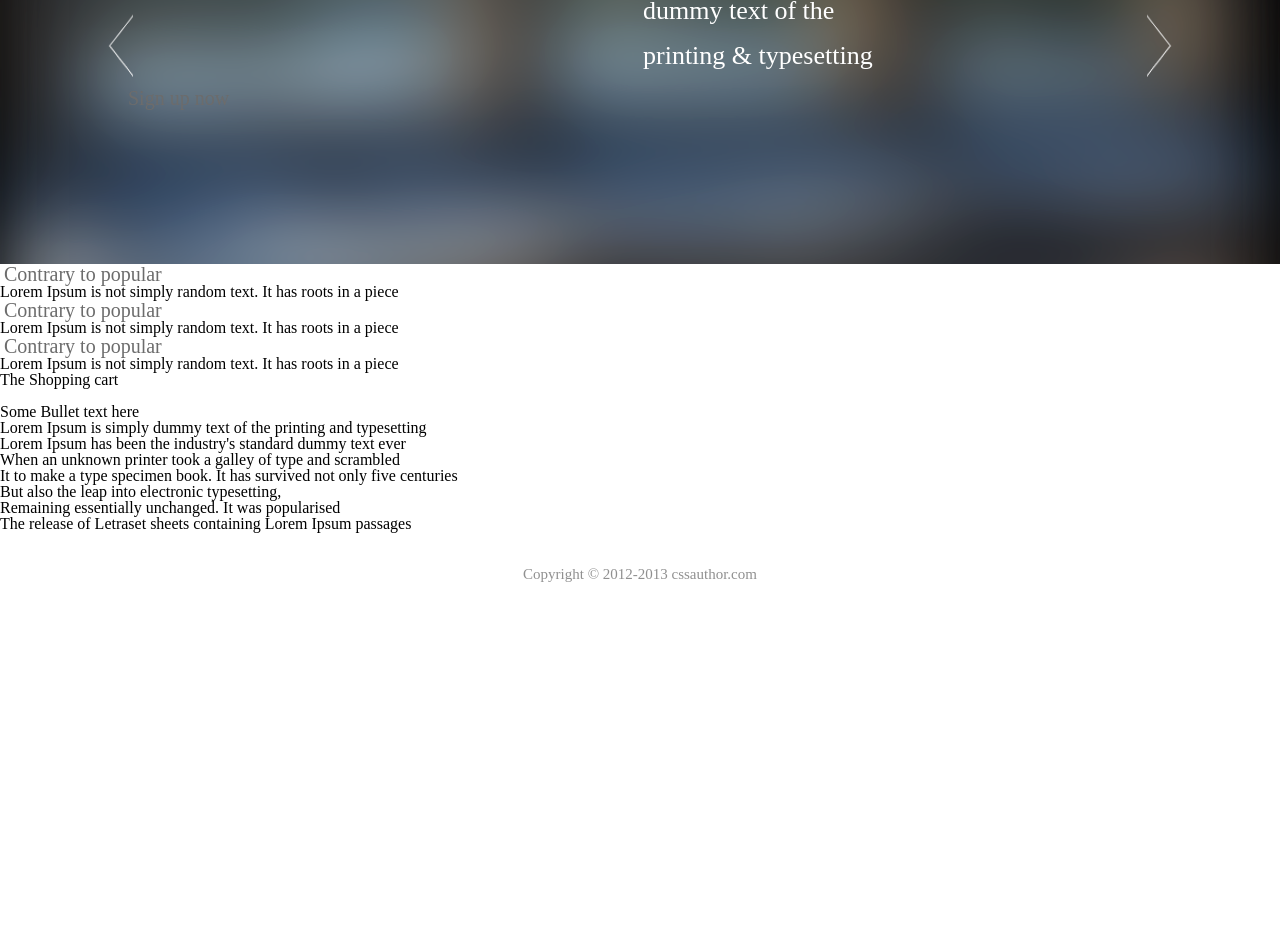
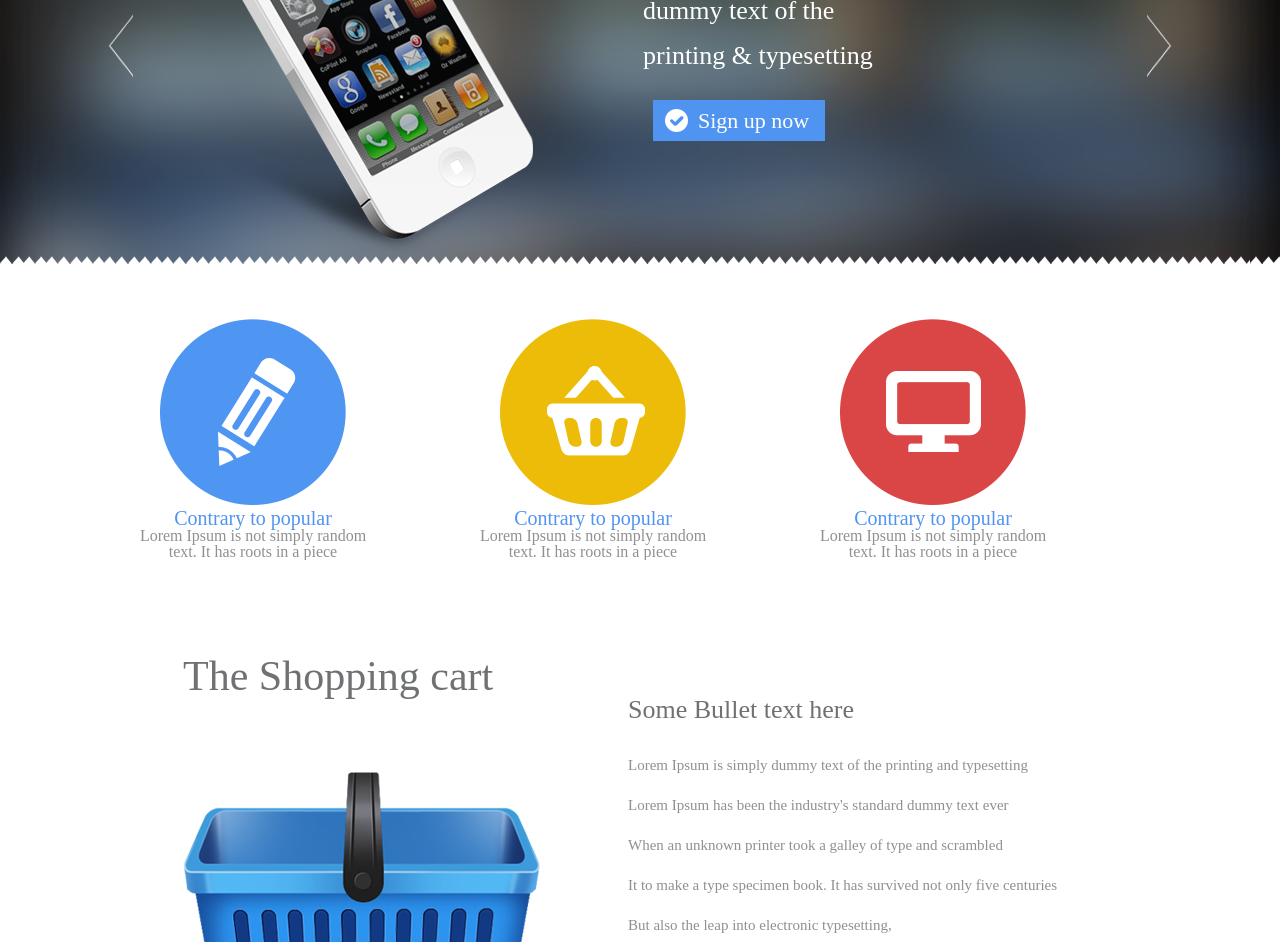
Before and after one commit to w3prog/Prechu, a website: page index.html in a window 1280 px wide. Shown: the part 305-1247 px from the top of the page. Before the commit the page ends 932 px from the top, so only its background shows below. Drawn offline with Linux system fonts and the light colour scheme.

Commit message:
four commit

```diff
--- a/index.html
+++ b/index.html
@@ -8,7 +8,7 @@
 <body>
     <header>
        <div class="container">
-           <h1>
+        <h1>
             <a href="#">Prechu</a>
         </h1>
 
@@ -18,40 +18,48 @@
             <li><a href="#">Services</a></li>
             <li><a href="#">Contact</a></li>
         </ul>
+
        </div>
     </header>
+
     <section class="banner">
         <div class="container">
-          <img src="#" alt="">
+          <img src="img/iphone.png" alt="">
           <h2>Lorem Ipsum is simply</h2>
           <p>dummy text of the</p>
           <p>printing & typesetting</p>
-          <a href="#">Sign up now</a>
+          <a href="#" class="ok">Sign up now</a>
           <a href="#" class="next"></a>
           <a href="#" class="down"></a>
         </div>
+
+        <div class="line"></div>
     </section>
-    <section>
+
+    <section class="content container">
         <article>
-          <img src="" alt="">
+          <img src="img/Shape-1.png" alt="">
           <a href="#">Contrary to popular</a>
           <p>Lorem Ipsum is not simply random text. It has roots in a piece </p>
         </article>
+
         <article>
-          <img src="" alt="">
+          <img src="img/Shape-2.png" alt="">
           <a href="#">Contrary to popular</a>
           <p>Lorem Ipsum is not simply random text. It has roots in a piece </p>
         </article>
+
         <article>
-          <img src="" alt="">
+          <img src="img/Shape-3.png" alt="">
           <a href="#">Contrary to popular</a>
           <p>Lorem Ipsum is not simply random text. It has roots in a piece </p>
         </article>
     </section>
-    <section>
+
+    <section class="container basket">
       <h2>The Shopping cart</h2>
-      <img src="" alt="">
-      <div class="cart-text">
+      <img src="img/cart.png" alt="">
+      <div class="basket-text">
         <h3>Some Bullet text here</h3>
         <p>Lorem Ipsum is simply dummy text of the printing and typesetting</p>
         <p>Lorem Ipsum has been the industry's standard dummy text ever </p>
@@ -62,7 +70,9 @@
         <p>The release of Letraset sheets containing Lorem Ipsum passages</p>
       </div>
     </section>
-    <footer>
+
+    <div class="shadow-line"></div>
+    <footer class="container">
       <p>Copyright © 2012-2013 cssauthor.com</p>
     </footer>
 </body>
--- /dev/null
+++ b/package.json
@@ -0,0 +1,6 @@
+{
+    "repository" :
+        { "type" : "git"
+        , "url" : "https://github.com/malas34/brackets-github-issues.git"
+    }
+}
--- a/sass/screen.scss
+++ b/sass/screen.scss
@@ -4,3 +4,193 @@
  * <link href="/stylesheets/screen.css" media="screen, projection" rel="stylesheet" type="text/css" /> */
 
 @import "compass/reset";
+
+@font-face {
+font-family: SegoeWP; /* имя шрифта для CSS правил */
+src: url(../font/SegoeWP.ttf);
+}
+
+*{
+  font-family: SegoeWP;
+}
+
+a{
+  text-decoration: none;
+  color: #6c6c6c;
+  font-size: 20px;
+}
+
+.container{
+  margin: 0 auto;
+  width: 1024px;
+}
+
+header{
+  height: 89px;
+
+  h1 a{
+    display: block;
+    width: 120px;
+    height: 45px;
+    padding-left: 60px;
+    padding-top: 6px;
+    background: url(../img/logo_site.png) no-repeat;
+    margin-top: 24px;
+    margin-right: 45px;
+    font-size: 42px;
+    float: left;
+  }
+  ul{
+    margin-left: 600px;
+    li{
+      float: left;
+
+      a{
+        display: block;
+        padding-left: 5px;
+        padding-right: 5px;
+        margin-top: 50px;
+        padding-bottom: 18px;
+        margin-right: 30px;
+        &:hover{
+          border-bottom: 2px solid #5094f2;
+        }
+      }
+    }
+  }
+}
+
+.banner{
+  position: relative;
+  background: url(../img/backgroung-banner.png);
+  background-size: cover;
+  height: 480px;
+  color: white;
+  .container{
+    position: relative;
+    img{
+      margin-left: 60px;
+      margin-top: 40px;
+      float: left;
+    }
+
+    h2{
+      display: block;
+      font-size: 42px;
+      margin-left: 515px;
+      padding-top: 156px;
+      padding-bottom: 15px;
+    }
+    p{
+      font-size: 26px;
+      line-height: 1.049;
+      margin-left: 515px;
+      padding-bottom: 18px;
+    }
+
+    .ok{
+      display: block;
+      margin-left: 525px;
+      width: 127px;
+      height: 31px;
+      background: #5094f2 url(../img/ok.png) no-repeat 12px 9px;
+      font-size: 22px;
+      color: white;
+      padding-top: 10px;
+      padding-left: 45px;
+      margin-top: 12px;
+    }
+
+    .next{
+        position: absolute;
+        right: 0px;
+        top:230px;
+        margin-right: -20px;
+        display: block;
+        background:url(../img/arrow-right.png) no-repeat;
+        width: 25px;
+        height: 63px;
+      }
+
+      .down{
+        position: absolute;
+        top:230px;
+        margin-left:-20px;
+        display: block;
+        background:url(../img/arrow-left.png) no-repeat;
+        width: 25px;
+        height: 63px;
+      }
+  }
+  .line{
+    position: absolute;
+    bottom: 0px;
+    width: 100%;
+    height: 8px;
+    background: url(../img/Line.png);
+  }
+}
+
+.content{
+  overflow: hidden;
+  margin-top: 55px;
+  padding-left: 25px;
+  padding-right: 25px;
+  margin-bottom: 95px;
+  article{
+    margin-right: 90px;
+    width: 250px;
+    float: left;
+    text-align: center;
+    font: 14px;
+    color: #909090;
+    a{
+      margin: 0 auto;
+      color: #5094f2;
+      font-size: 20px;
+    }
+  }
+}
+.basket{
+  min-height: 400px;
+  color: #6f7173;
+  h2{
+    font-size: 42px;
+    padding-left: 55px;
+  }
+  img{
+    float: left;
+    margin-left: 50px;
+    margin-top: 75px;
+  }
+
+  .basket-text{
+    margin-left: 500px;
+
+    h3{
+      font-size: 26px;
+      padding-bottom: 35px;
+    }
+
+    p{
+      font-size: 15px;
+      color: #909090;
+      padding-bottom: 25px;
+    }
+  }
+}
+
+.shadow-line{
+width: 100%;
+border-bottom: 1px solid #e5e5e5;
+  margin-top: 40px;
+}
+footer{
+  text-align: center;
+  p{
+    margin-top: 35px;
+    margin-bottom: 45px;
+    font-size: 15px;
+    color: #909090;
+  }
+}
```
Also changed, not shown: img/logo_site.png (added), 1 other file.
